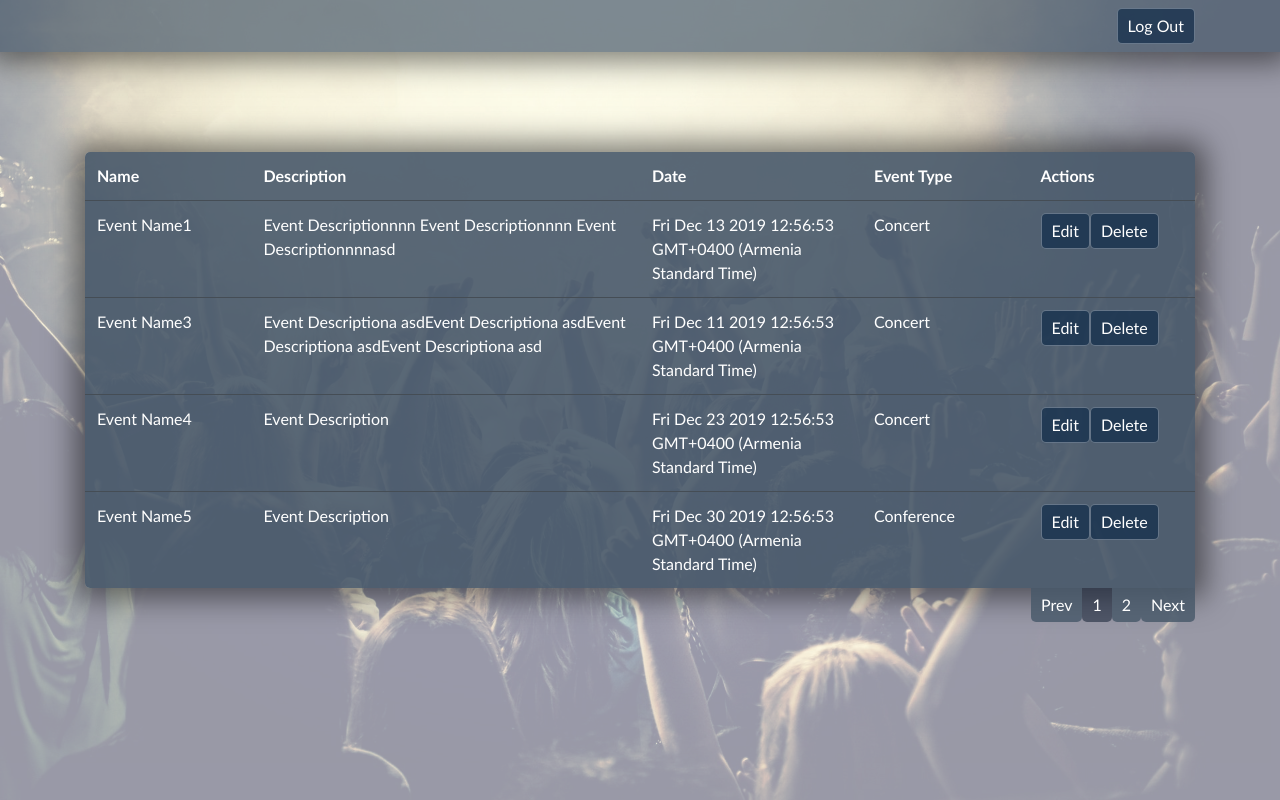
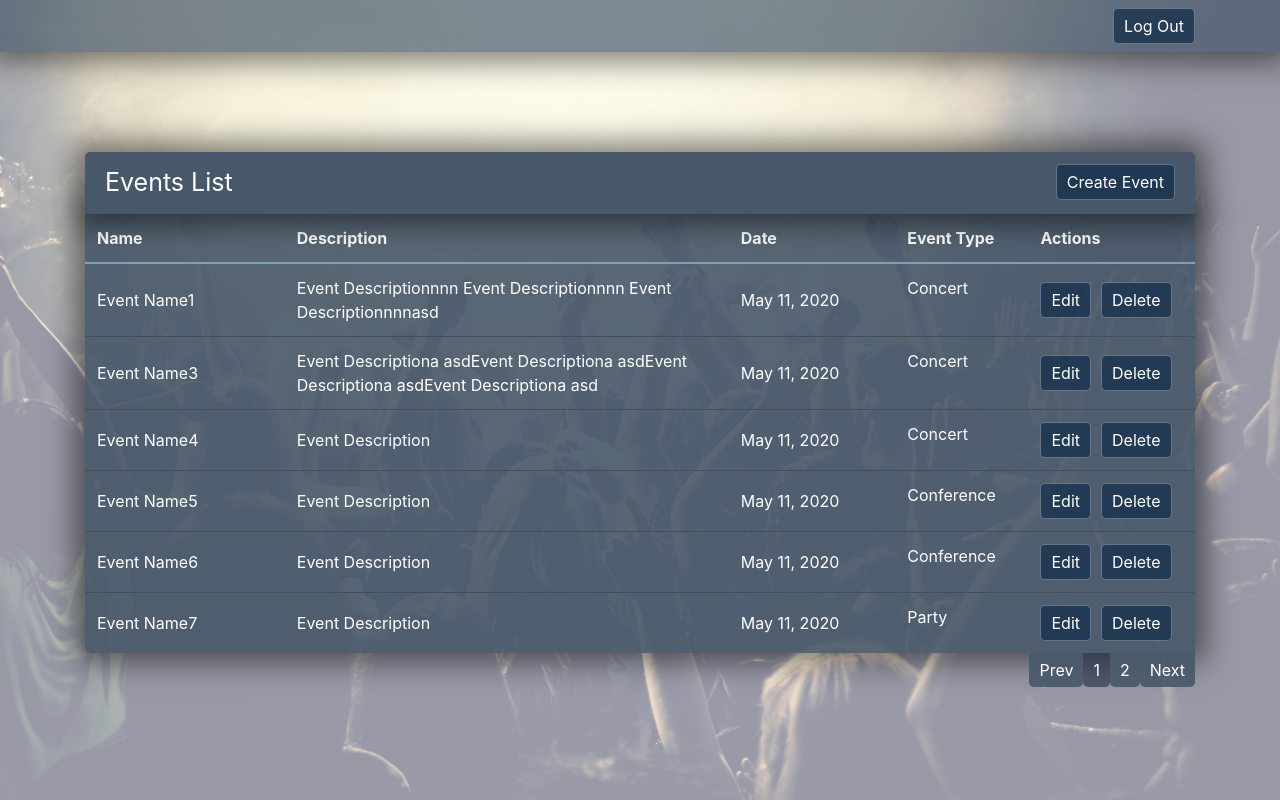
Before and after one commit to arthurmargarian/ng-events, an Angular app: page /events-table in a window 1280 px wide. Built offline with nearby package versions, Linux system fonts and the light colour scheme; data requests are answered from the project's data file; sample sign-in values are in the browser's storage.

Commit message:
events table comp-> regesign 100% , event create logic

```diff
--- a/db.json
+++ b/db.json
@@ -22,21 +22,21 @@
       "id": 1,
       "name": "Event Name1",
       "eventType": 1,
-      "date": "Fri Dec 13 2019 12:56:53 GMT+0400 (Armenia Standard Time)",
+      "date": "2020-05-11T11:11",
       "description": "Event Descriptionnnn Event Descriptionnnn Event Descriptionnnnasd"
     },
     {
       "id": 3,
       "name": "Event Name3",
       "eventType": 1,
-      "date": "Fri Dec 11 2019 12:56:53 GMT+0400 (Armenia Standard Time)",
+      "date": "2020-05-11T11:11",
       "description": "Event Descriptiona asdEvent Descriptiona asdEvent Descriptiona asdEvent Descriptiona asd"
     },
     {
       "id": 4,
       "name": "Event Name4",
       "description": "Event Description",
-      "date": "Fri Dec 23 2019 12:56:53 GMT+0400 (Armenia Standard Time)",
+      "date": "2020-05-11T11:11",
       "eventType": 1,
       "image": "filingIds.849d48669cc63bafd6ac831ab5271598.txt"
     },
@@ -44,7 +44,7 @@
       "id": 5,
       "name": "Event Name5",
       "description": "Event Description",
-      "date": "Fri Dec 30 2019 12:56:53 GMT+0400 (Armenia Standard Time)",
+      "date": "2020-05-11T11:11",
       "eventType": 2,
       "image": "filingIds.849d48669cc63bafd6ac831ab5271598.txt"
     },
@@ -52,7 +52,7 @@
       "id": 6,
       "name": "Event Name6",
       "description": "Event Description",
-      "date": "Fri Dec 25 2019 12:56:53 GMT+0400 (Armenia Standard Time)",
+      "date": "2020-05-11T11:11",
       "eventType": 2,
       "image": "filingIds.849d48669cc63bafd6ac831ab5271598.txt"
     },
@@ -60,7 +60,7 @@
       "id": 7,
       "name": "Event Name7",
       "description": "Event Description",
-      "date": "Fri Dec 26 2019 12:56:53 GMT+0400 (Armenia Standard Time)",
+      "date": "2020-05-11T11:11",
       "eventType": 3,
       "image": "filingIds.849d48669cc63bafd6ac831ab5271598.txt"
     },
@@ -77,6 +77,20 @@
       "date": "2008-01-11T11:02",
       "eventType": "2",
       "id": 9
+    },
+    {
+      "name": "Arthur Margarian",
+      "description": "Arthur MargarianArthur MargarianArthur Margarian",
+      "date": "2020-06-26T20:00:00.000Z",
+      "eventType": "2",
+      "id": 11
+    },
+    {
+      "name": "Some Event",
+      "description": "Descriptio nDescription Description Description",
+      "date": "2020-06-30T20:00:00.000Z",
+      "eventType": "2",
+      "id": 12
     }
   ],
   "eventTypes": [
--- a/package.json
+++ b/package.json
@@ -26,6 +26,7 @@
     "bootstrap": "^4.4.1",
     "json-server": "^0.16.1",
     "jsonwebtoken": "^8.5.1",
+    "@ng-bootstrap/ng-bootstrap": "~5.2.2",
     "ngx-toastr": "^10.2.0",
     "rxjs": "~6.4.0",
     "tslib": "^1.10.0",
--- a/src/app/admin/admin.module.ts
+++ b/src/app/admin/admin.module.ts
@@ -4,6 +4,7 @@ import {AdminDashboardComponent} from './components/dashboard/dashboard.componen
 import {DeleteModalComponent} from './components/modals/delete-modal/delete-modal.component';
 import {FormModalComponent} from './components/modals/form-modal/form-modal.component';
 import {SharedModule} from '../shared/shared.module';
+import {FormsModule} from '@angular/forms';
 
 @NgModule({
   declarations: [
@@ -13,7 +14,8 @@ import {SharedModule} from '../shared/shared.module';
     FormModalComponent,
   ],
   imports: [
-    SharedModule
+    SharedModule,
+    FormsModule,
   ],
   exports: [],
   providers: []
--- a/src/app/admin/components/events-table/events-table.component.html
+++ b/src/app/admin/components/events-table/events-table.component.html
@@ -1,25 +1,29 @@
 <main>
   <div class="container" *ngIf="!showLoader; else loader">
     <!--Events Table START-->
-    <table class="table table-hover table-dark mb-0" *ngIf="totalPageCount !== 0; else noEvents">
+    <div class="alert heading" role="alert">
+      <span class="events-list-header">Events List</span>
+      <button class="my-btn create" (click)="openModal(create)">Create Event</button>
+    </div>
+    <table class="table table-hover table-dark" *ngIf="totalPageCount !== 0; else noEvents">
       <thead>
       <tr>
-        <th scope="col" style="width: 15%">Name</th>
-        <th scope="col" style="width: 35%">Description</th>
-        <th scope="col" style="width: 20%">Date</th>
-        <th scope="col" style="width: 15%">Event Type</th>
+        <th scope="col" style="width: 18%">Name</th>
+        <th scope="col" style="width: 40%">Description</th>
+        <th scope="col" style="width: 15%">Date</th>
+        <th scope="col" style="width: 12%">Event Type</th>
         <th scope="col" style="width: 15%">Actions</th>
       </tr>
       </thead>
       <tbody>
       <tr *ngFor="let event of limitedEvents">
-        <td>{{event.name}}</td>
-        <td><span class="desc">{{event.description}}</span></td>
-        <td>{{event.date}}</td>
+        <td class="align-middle">{{event.name}}</td>
+        <td class="align-middle"><span class="desc">{{event.description}}</span></td>
+        <td class="align-middle">{{event.date | date}}</td>
         <td>{{eventTypes[event.eventType - 1].type}}</td>
-        <td>
-          <button class="my-btn" (click)='editEvent(event)'>Edit</button>
-          <button class="my-btn" (click)="deleteEvent(event)">Delete</button>
+        <td class="align-middle">
+          <button class="my-btn edit">Edit</button>
+          <button class="my-btn delete">Delete</button>
         </td>
       </tr>
       </tbody>
@@ -33,24 +37,21 @@
           class="my-btn page-btn"
           [class.disabled]="currentPage === 1"
           (click)="getCurrentPageEvents(currentPage - 1, eventCountLimit)"
-        [disabled]="currentPage === 1"
-      >
+          [disabled]="currentPage === 1">
           Prev
         </button>
         <button
           *ngFor="let page of pages"
           class="my-btn page-btn"
-        [class.active]='page==currentPage'
-        (click)="getCurrentPageEvents(page,eventCountLimit)"
-      >
+          [class.active]='page === currentPage'
+          (click)="getCurrentPageEvents(page, eventCountLimit)">
           {{page}}
         </button>
         <button
           class="my-btn page-btn"
           [class.disabled]="currentPage === totalPageCount"
           (click)="getCurrentPageEvents(currentPage + 1, eventCountLimit)"
-        [disabled]="currentPage === totalPageCount"
-      >
+          [disabled]="currentPage === totalPageCount">
           Next
         </button>
       </div>
@@ -68,6 +69,110 @@
   </ng-template>
   <!--Loading / No Data END-->
 </main>
-<app-delete-modal id="delete"></app-delete-modal>
-<app-form-modal id="edit" [currentEvent]="currentEvent"></app-form-modal>
-<app-form-modal id="create"></app-form-modal>
+
+
+<ng-template #create let-modal>
+  <div class="modal-header">
+    <h4 class="modal-title h-color">Create Event</h4>
+  </div>
+  <div class="modal-body">
+    <form [formGroup]="form">
+      <div class="form-group m-0">
+        <label for="name" class="h-color">Name</label>
+        <input type="text"
+               class="form-control no-background"
+               id="name"
+               [style.border]="(form.get('name').touched && (form.get('name').errors?.required || form.get('name').errors?.minlength)) ? '1px solid red' : '1px solid gray'"
+               formControlName="name"
+               placeholder="Enter Event Name">
+        <div class="validation-message text-right">
+          <small
+            *ngIf="form.get('name').touched && form.get('name').errors?.required"
+            class="text-danger font-italic text-right">
+            Required Field
+          </small>
+          <small
+            *ngIf="form.get('name').touched && form.get('name').errors?.minlength"
+            class="text-danger font-italic text-right">
+            Name length must be more 3 characters
+          </small>
+        </div>
+      </div>
+      <div class="form-group">
+        <label for="description">Description</label>
+        <textarea class="form-control"
+                  id="description"
+                  formControlName="description"
+                  [style.border]="(form.get('description').touched && (form.get('description').errors?.required || form.get('description').errors?.minlength)) ? '1px solid red' : '1px solid gray'"
+                  rows="2">
+        </textarea>
+        <div class="validation-message text-right">
+          <small
+            *ngIf="form.get('description').touched && form.get('description').errors?.required"
+            class="text-danger font-italic text-right">
+            Required Field
+          </small>
+          <small
+            *ngIf="form.get('description').touched && form.get('description').errors?.minlength"
+            class="text-danger font-italic text-right">
+            Description length must be more 20 characters
+            (Now: {{form.get('description').errors?.minlength.actualLength}})
+          </small>
+        </div>
+      </div>
+      <div class="form-group">
+        <label for="eventType">Event Type</label>
+        <select class="form-control"
+                id="eventType"
+                [style.border]="form.get('eventType').touched && form.get('eventType').errors?.required  ? '1px solid red' : '1px solid gray'"
+                formControlName="eventType">
+          <option *ngFor="let eventType of eventTypes" value="{{eventType.value}}">
+            {{eventType.type}}
+          </option>
+        </select>
+        <div class="validation-message text-right">
+          <small
+            *ngIf="form.get('eventType').touched && form.get('eventType').errors?.required"
+            class="text-danger font-italic text-right">
+            Required Field
+          </small>
+        </div>
+      </div>
+      <div class="form-inline">
+        <div class="form-group mr-auto">
+          <div class="input-group">
+            <input class="form-control"
+                   placeholder="yyyy-mm-dd"
+                   [(ngModel)]="date"
+                   name="dp"
+                   type="text"
+                   formControlName="date"
+                   ngbDatepicker
+                   [minDate]="calendar.getToday()"
+                   #d="ngbDatepicker">
+            <div class="input-group-append">
+              <button class="my-btn calendar" (click)="d.toggle()" type="button">Calendar</button>
+            </div>
+          </div>
+        </div>
+        <button class="my-btn" style="float: right" (click)="selectToday()">Select Today</button>
+        <div class="validation-message text-right">
+          <small
+            *ngIf="form.get('date').touched && form.get('date').errors?.required"
+            class="text-danger font-italic text-right">
+            Required Field
+          </small>
+          <small
+            *ngIf="form.get('date').touched && !form.get('date').errors?.required && (!date?.year || !date?.day || !date?.month)"
+            class="text-danger font-italic text-right">
+            Date is not valid
+          </small>
+        </div>
+      </div>
+    </form>
+  </div>
+  <div class="modal-footer">
+    <button type="button" class="my-btn delete" (click)="modal.close()">Cancel</button>
+    <button type="button" class="my-btn create" (click)="onCreateEvent()">Create</button>
+  </div>
+</ng-template>
--- a/src/app/admin/components/events-table/events-table.component.scss
+++ b/src/app/admin/components/events-table/events-table.component.scss
@@ -1,19 +1,29 @@
-
-.table-loader {
-  display: block;
-  margin: 35px auto;
-  width: 235px;
-}
-
 .table-dark {
   background: rgba(71, 88, 106, 0.9);
   box-shadow: 0 0 30px 10px rgba(0, 0, 0, 0.5);
-  border-radius: 5px 5px 0 5px;
-  margin-top: 100px;
+  border-radius: 0 0 0 5px;
   border: none;
+  margin-bottom: 0;
 
   th {
     border: none;
+    border-bottom: 2px solid rgb(130, 160, 179);
+    color: rgb(255, 255, 255);
+  }
+}
+
+.heading {
+  margin: 100px auto 0;
+  background: rgb(71, 88, 106);
+  box-shadow: 0 0 30px 10px rgba(0, 0, 0, 0.5);
+  border-radius: 5px 5px 0 0;
+  border: none;
+  color: rgb(255, 255, 255);
+  text-align: left;
+
+  .events-list-header {
+    font-size: 25px;
+    text-align: left;
   }
 }
 
@@ -33,7 +43,7 @@
 
     .my-btn {
       cursor: pointer;
-      background: rgba(71, 88, 106, 0.8);
+      background: rgba(71, 88, 106, 0.9);
       border-radius: 0 0 5px 5px;
       border: none;
 
@@ -62,3 +72,55 @@
     }
   }
 }
+
+.table-loader {
+  display: block;
+  margin: 35px auto;
+  width: 235px;
+}
+
+.my-btn {
+  &.edit {
+    margin-right: 10px;
+
+    &:hover {
+      background: rgba(0, 81, 0, 0.6);
+    }
+  }
+
+  &.delete {
+    &:hover {
+      background: rgba(160, 0, 0, 0.6);
+    }
+  }
+
+  &.create {
+    float: right;
+
+    &:hover {
+      background: rgba(0, 81, 0, 0.6);
+    }
+  }
+
+  &.calendar {
+    border-radius: 0 5px 5px 0;
+  }
+}
+
+//
+//.modal-header,.modal-body, .modal-footer{
+//  background: rgba(71, 88, 106, 0.9) !important;
+//}
+
+ngb-timepicker.changeSize .ngb-tp-input-container {
+  width: 2em;
+}
+
+ngb-timepicker.changeSize .ngb-tp-input {
+  padding: 0;
+  font-size: 10px;
+}
+
+.ngb-tp-hour, .ngb-tp-meridian, .ngb-tp-minute, .ngb-tp-second {
+  align-items: inherit;
+}
--- a/src/app/admin/components/events-table/events-table.component.ts
+++ b/src/app/admin/components/events-table/events-table.component.ts
@@ -1,61 +1,95 @@
-import {Component, DoCheck, OnInit} from '@angular/core';
+import {Component, OnInit} from '@angular/core';
 import {HttpResponse} from '@angular/common/http';
 import {IEvent, IEventType} from '../../../shared/interfaces';
 import {EventsService} from '../../../services/events.service';
-import {ModalService} from '../../../services/modal.service';
+import {NgbCalendar, NgbDateStruct, NgbModal} from '@ng-bootstrap/ng-bootstrap';
+import {FormBuilder, FormGroup, Validators} from '@angular/forms';
+import {ToastrService} from 'ngx-toastr';
 
 @Component({
   selector: 'app-events-table',
   templateUrl: './events-table.component.html',
   styleUrls: ['./events-table.component.scss']
 })
-export class EventsTableComponent implements OnInit, DoCheck {
+export class EventsTableComponent implements OnInit {
+
+  public limitedEvents: IEvent[];
+  public currentPage: number = 1;
+  public eventCountLimit: number = 6;
+  public form: FormGroup;
+  public date: NgbDateStruct;
   private eventTypes: IEventType[];
   private totalPageCount: number;
   private pages = [];
   private showLoader: boolean = true;
-  limitedEvents: IEvent[];
-  currentPage: number = 1;
-  eventCountLimit: number = 4;
-  currentEvent: IEvent;
 
-  constructor(private eventsServices: EventsService, private modalService: ModalService) {
+  constructor(private eventsService: EventsService,
+              private modalService: NgbModal,
+              private calendar: NgbCalendar,
+              private toastr: ToastrService,
+              public fb: FormBuilder) {
   }
 
-  ngOnInit() {
-    this.eventsServices.getEventTypes().subscribe((res: IEventType[]) => {
-      this.eventTypes = res;
-    });
+  ngOnInit():void {
+    this.initForm();
+    this.getEventTypes();
     this.getCurrentPageEvents(this.currentPage, this.eventCountLimit);
+
   }
 
-  ngDoCheck(): void {
-    this.showLoader = !Boolean(this.limitedEvents && this.eventTypes);
+  private initForm(): void {
+    this.form = this.fb.group({
+      'name': ['', Validators.compose([Validators.required, Validators.minLength(3)])],
+      'description': ['', Validators.compose([Validators.required, Validators.minLength(20)])],
+      'date': ['', Validators.compose([Validators.required])],
+      'eventType': ['', Validators.compose([Validators.required])],
+    });
   }
 
-  createEvent() {
-    this.modalService.open('create', this);
+  private getEventTypes(): void {
+    this.eventsService.getEventTypes()
+      .subscribe((res: IEventType[]) => {
+        this.eventTypes = res;
+      });
   }
 
-  deleteEvent(event) {
-    this.modalService.open('delete', this, event);
+  public openModal(content):void {
+    this.modalService.open(content, {windowClass: 'dark-modal', centered: true});
   }
 
-  editEvent(currentEvent) {
-    console.log(currentEvent);
-    this.modalService.open('edit', this);
-    this.currentEvent = currentEvent;
+  public selectToday(): void {
+    this.date = this.calendar.getToday();
   }
 
-  getCurrentPageEvents(currentPage, eventCountLimit) {
-    this.eventsServices.getLimitedEvents(currentPage, eventCountLimit).subscribe((res: HttpResponse<any>) => {
-      this.limitedEvents = res.body;
-      this.pages = [];
-      this.totalPageCount = Math.ceil((+res.headers.get('X-Total-Count') / eventCountLimit));
-      this.currentPage = currentPage;
-      for (let i = 0; i < this.totalPageCount; i++) {
-        this.pages.push(i + 1);
-      }
-    });
+  public getCurrentPageEvents(currentPage, eventCountLimit): void {
+    this.eventsService.getLimitedEvents(currentPage, eventCountLimit)
+      .subscribe((res: HttpResponse<any>) => {
+        this.limitedEvents = res.body;
+        this.pages = [];
+        this.totalPageCount = Math.ceil((+res.headers.get('X-Total-Count') / eventCountLimit));
+        this.currentPage = currentPage;
+        for (let i = 0; i < this.totalPageCount; i++) {
+          this.pages.push(i + 1);
+        }
+        this.showLoader = false;
+      });
+  }
+
+  public onCreateEvent(): void {
+    if (this.form.valid) {
+      const formData = {...this.form.value};
+      formData.date = new Date(formData.date.year, formData.date.month, formData.date.day).toJSON();
+      this.createEvent(formData);
+    }
+  }
+
+  private createEvent(formData) {
+    this.eventsService.createEvent(formData)
+      .subscribe(res => {
+        this.modalService.dismissAll();
+        this.form.reset();
+        this.getCurrentPageEvents(this.currentPage, this.eventCountLimit);
+        this.toastr.success('New Event Successfully Created', 'Create');
+      });
   }
 }
--- a/src/app/services/events.service.ts
+++ b/src/app/services/events.service.ts
@@ -15,7 +15,7 @@ export class EventsService {
     return this.http.get(`${this.baseURL}/events`);
   }
 
-  getLimitedEvents(page, limit = '4') {
+  getLimitedEvents(page, limit = '5') {
     return this.http.get(`${this.baseURL}/events`, {
       observe: 'response',
       params: {
--- a/src/app/shared/components/header/header.component.scss
+++ b/src/app/shared/components/header/header.component.scss
@@ -5,6 +5,6 @@
 
 .my-btn{
   &:hover{
-    background: rgba(255, 0, 0, 0.6);
+    background: rgba(160, 0, 0, 0.6);
   }
 }
--- a/src/app/shared/interfaces.ts
+++ b/src/app/shared/interfaces.ts
@@ -1,3 +1,5 @@
+import {NgbDate} from '@ng-bootstrap/ng-bootstrap';
+
 export interface ILoginRes {
   access_token: string,
   user: IUser
@@ -16,7 +18,7 @@ export interface IEvent {
   id?: number,
   name: string,
   description: string,
-  date: string,
+  date: NgbDate,
   eventType: number,
   image?: string,
 }
--- a/src/app/shared/shared.module.ts
+++ b/src/app/shared/shared.module.ts
@@ -1,13 +1,12 @@
 import {NgModule} from '@angular/core';
 import {CommonModule} from '@angular/common';
 import {ReactiveFormsModule} from '@angular/forms';
-import {BrowserAnimationsModule} from '@angular/platform-browser/animations';
 import {HttpClientModule} from '@angular/common/http';
 import {SingleEventComponent} from './components/single-event/single-event.component';
 import {LoaderComponent} from './components/loader/loader.component';
 import {PlaceholderTranslateDirective} from './directives/placeholder-translate.directive';
 import {HeaderComponent} from './components/header/header.component';
-import {ToastrModule} from 'ngx-toastr';
+import {NgbModule} from '@ng-bootstrap/ng-bootstrap';
 
 @NgModule({
   declarations: [
@@ -20,10 +19,12 @@ import {ToastrModule} from 'ngx-toastr';
     CommonModule,
     ReactiveFormsModule,
     HttpClientModule,
+    NgbModule
   ],
   exports: [
     LoaderComponent,
     HeaderComponent,
+    NgbModule,
     SingleEventComponent,
     CommonModule,
     HttpClientModule,
--- a/src/styles.scss
+++ b/src/styles.scss
@@ -7,7 +7,7 @@ body {
   min-height: 100vh;
   background: url('assets/images/bg.jpg') no-repeat fixed;
   background-size: 100% 100%;
-  font-family: Candara, serif;
+  //font-family: Candara, serif;
   z-index: 0;
   //background overlay
   &:after {
```
Also changed, not shown: 1 other file (tests, documents, lock files or other folders). Lines whose indentation alone changed are shown as unchanged.
